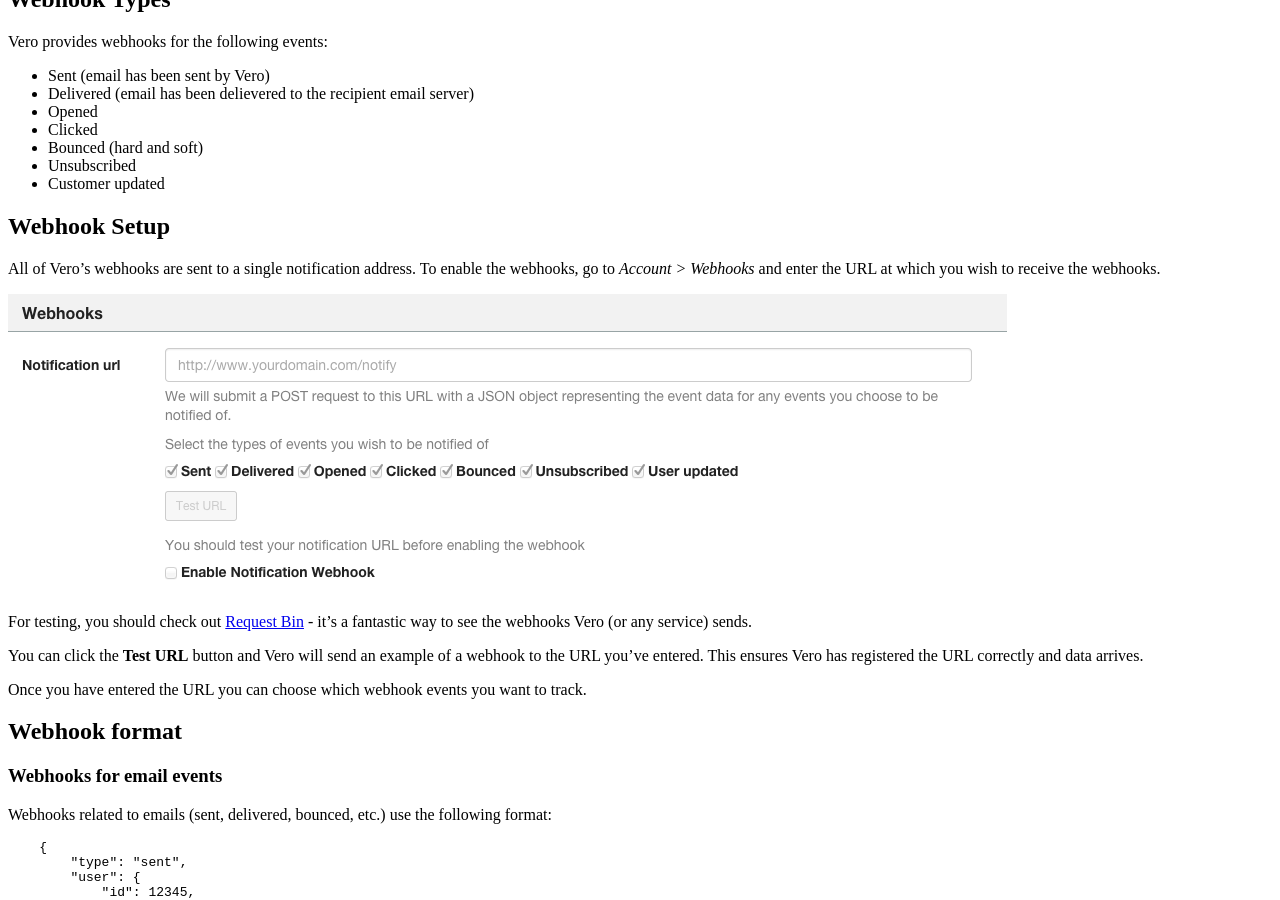
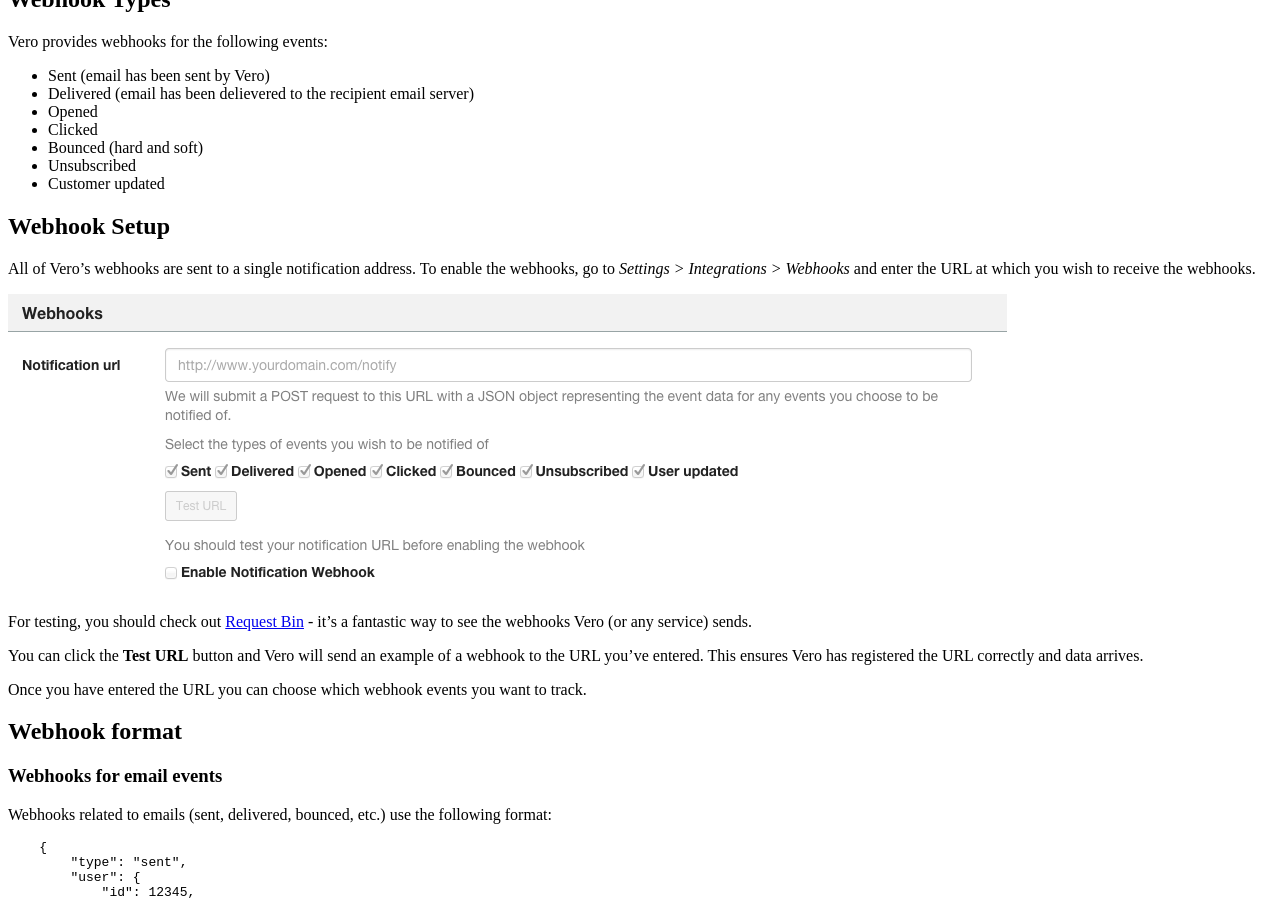
Before and after one commit to willegan/getvero.github.io, a Jekyll site: the page built from _articles/setting-up-veros-webhooks.md, in a window 1280 px wide and 900 px high, scrolled down 567 px. Built offline with Jekyll 4.4.1, drawn with Linux system fonts in a browser that asks for light colours; nearby versions of some CDN libraries; a script that is not in the unit is left out; comment, search, counter and statistics services are not loaded.

Commit message:
Update webhooks page

```diff
--- a/_articles/setting-up-veros-webhooks.md
+++ b/_articles/setting-up-veros-webhooks.md
@@ -21,7 +21,7 @@
 
 ## Webhook Setup
 
-All of Vero's webhooks are sent to a single notification address. To enable the webhooks, go to *Account > Webhooks* and enter the URL at which you wish to receive the webhooks.
+All of Vero's webhooks are sent to a single notification address. To enable the webhooks, go to *Settings > Integrations > Webhooks* and enter the URL at which you wish to receive the webhooks.
 
 ![{{ site.data.screenshots.vero.webhook-setup['title'] }}]({{ site.data.screenshots.vero.webhook-setup['image'] }})
 
```
